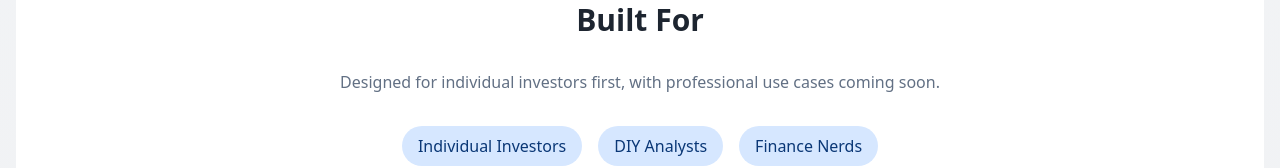
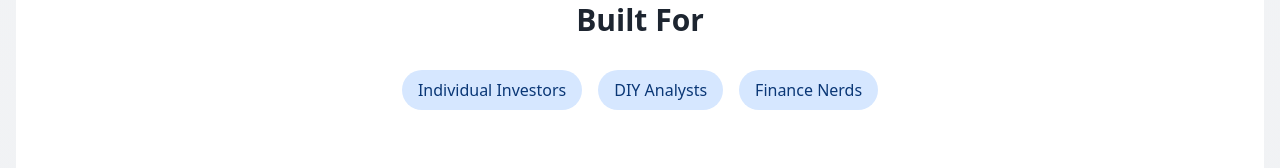
Before and after one commit to nocommitmentsyet/valuation100xlovable, a React (Vite) app: page / in a window 1280 px wide. Shown: the part 3079-3247 px from the top of the page. Built offline with nearby package versions, Linux system fonts and the light colour scheme.

Commit message:
Visual edit in Lovable
Edited UI in Lovable

```diff
--- a/src/pages/Index.tsx
+++ b/src/pages/Index.tsx
@@ -195,9 +195,7 @@ const Index = () => {
             <section className="py-16 bg-card">
               <div className="container mx-auto px-4">
                 <h2 className="text-3xl font-bold text-center mb-8">Built For</h2>
-                <p className="text-center text-muted-foreground mb-8 max-w-2xl mx-auto">
-                  Designed for individual investors first, with professional use cases coming soon.
-                </p>
+
                 <div className="flex justify-center gap-4 flex-wrap">
                   <span className="bg-accent text-accent-foreground px-4 py-2 rounded-full font-medium">Individual Investors</span>
                   <span className="bg-accent text-accent-foreground px-4 py-2 rounded-full font-medium">DIY Analysts</span>
```
